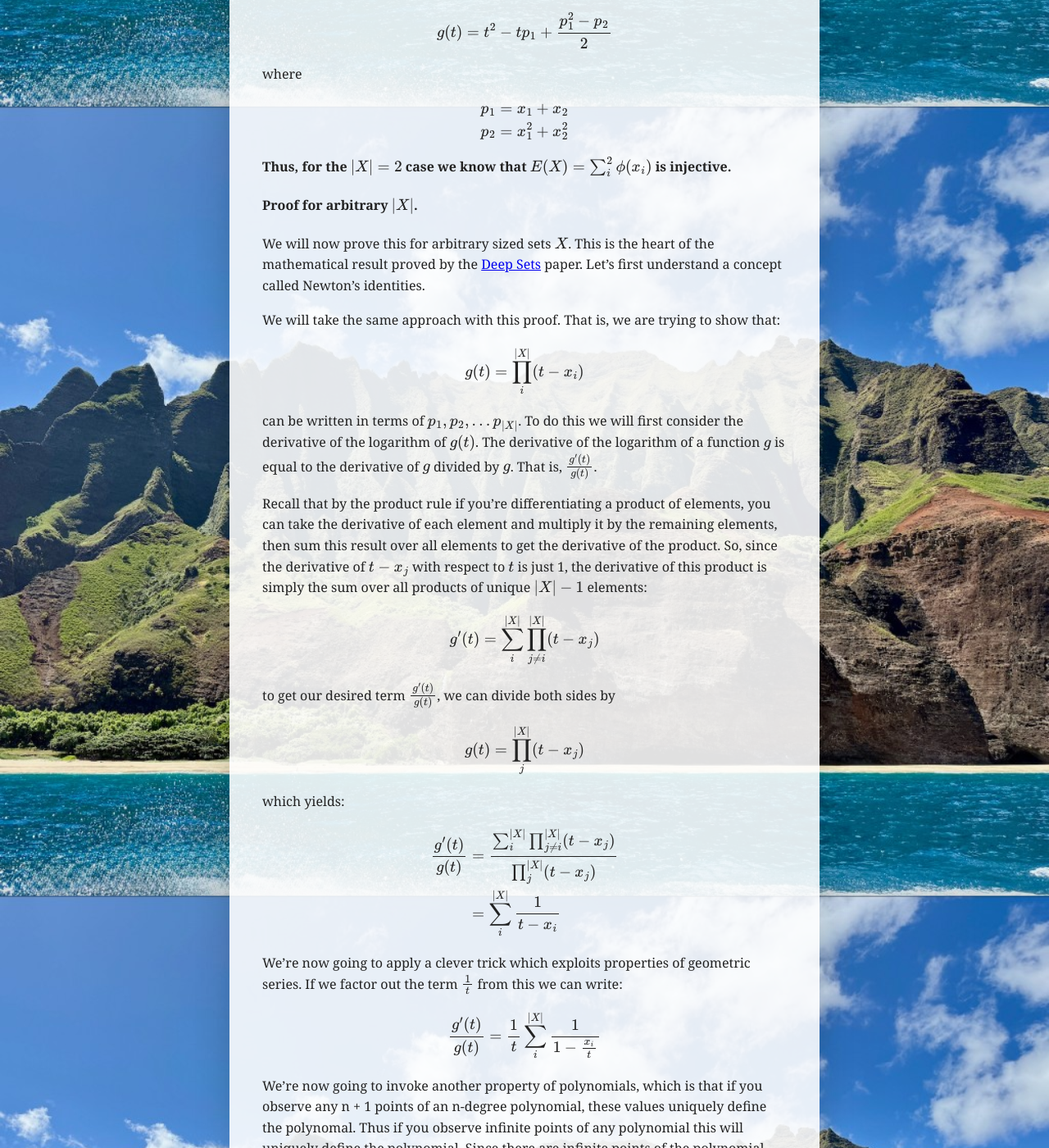
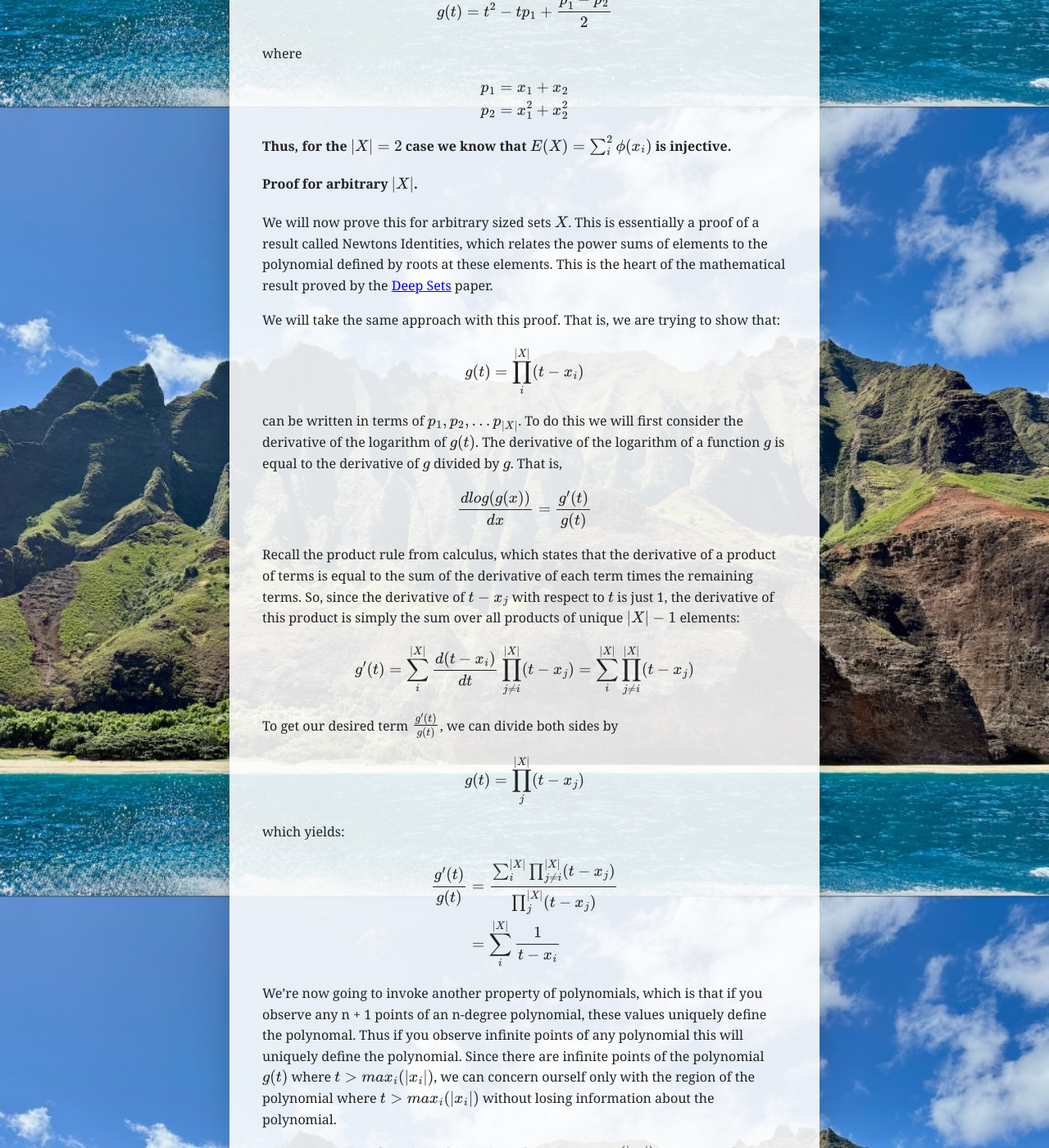
Before and after one commit to whealy11/whealy11.github.io, a Jekyll site: the page built from _posts/2026-10-24-set-regressors.md, in a window 1280 px wide and 1400 px high, scrolled down 9495 px. Shown: the whole window at 82% size. Built offline with Jekyll 4.4.1, drawn with Linux system fonts in a browser that asks for light colours; some of the changed text lies outside the part shown.

Commit message:
small polish

```diff
--- a/_posts/2026-10-24-set-regressors.md
+++ b/_posts/2026-10-24-set-regressors.md
@@ -333,13 +333,13 @@ p_2 = x_1^2 + x_2^2
 \end{aligned}
 $$
 
-The $-tx_1 - tx_2$ term is simple to write in terms of $p$. It's just:
+Let's start with the $-tx_1 - tx_2$ term. This is simple to write in terms of $p$. It's just:
 
 $$
 -tx_1 - tx_2 = -tp_1
 $$
 
-To see how we can write the $x_1x_2$ term in terms of $p$, we can first consider the term $p_1^2$:
+To write the $x_1x_2$ term in terms of $p$, we can first consider the term $p_1^2$:
 
 $$
 \begin{aligned}
@@ -375,7 +375,7 @@ $$
 
 #### Proof for arbitrary $|X|$.
 
-We will now prove this for arbitrary sized sets $X$. This is the heart of the mathematical result proved by the [Deep Sets](https://arxiv.org/pdf/1703.06114) paper. Let's first understand a concept called Newton's identities.
+We will now prove this for arbitrary sized sets $X$. This is essentially a proof of a result called Newtons Identities, which relates the power sums of elements to the polynomial defined by roots at these elements. This is the heart of the mathematical result proved by the [Deep Sets](https://arxiv.org/pdf/1703.06114) paper.
 
 We will take the same approach with this proof. That is, we are trying to show that:
 
@@ -383,15 +383,19 @@ $$
 g(t) = \prod_i^{|X|}(t - x_i)
 $$
 
-can be written in terms of $ p_1, p_2, ... p_{\|X\|} $. To do this we will first consider the derivative of the logarithm of $g(t)$. The derivative of the logarithm of a function $g$ is equal to the derivative of $g$ divided by $g$. That is, $\frac{g'(t)}{g(t)}$.
-
-Recall that by the product rule if you're differentiating a product of elements, you can take the derivative of each element and multiply it by the remaining elements, then sum this result over all elements to get the derivative of the product. So, since the derivative of $t - x_j$ with respect to $t$ is just 1, the derivative of this product is simply the sum over all products of unique $\|X\| - 1$ elements:
+can be written in terms of $ p_1, p_2, ... p_{\|X\|} $. To do this we will first consider the derivative of the logarithm of $g(t)$. The derivative of the logarithm of a function $g$ is equal to the derivative of $g$ divided by $g$. That is,
 
 $$
-g'(t) = \sum_i^{|X|}\prod_{j\neq i}^{|X|} (t - x_j)
+\frac{dlog(g(x))}{dx} = \frac{g'(t)}{g(t)}
 $$
 
-to get our desired term $\frac{g'(t)}{g(t)}$, we can divide both sides by
+Recall the product rule from calculus, which states that the derivative of a product of terms is equal to the sum of the derivative of each term times the remaining terms. So, since the derivative of $t - x_j$ with respect to $t$ is just 1, the derivative of this product is simply the sum over all products of unique $\|X\| - 1$ elements:
+
+$$
+g'(t) = \sum_i^{|X|}\frac{d(t - x_i)}{dt}\prod_{j\neq i}^{|X|} (t - x_j) = \sum_i^{|X|}\prod_{j\neq i}^{|X|} (t - x_j)
+$$
+
+To get our desired term $\frac{g'(t)}{g(t)}$, we can divide both sides by
 
 $$
 g(t) =  \prod_{j}^{|X|} (t - x_j)
@@ -406,20 +410,22 @@ $$
 \end{aligned}
 $$
 
-We're now going to apply a clever trick which exploits properties of geometric series. If we factor out the term $\frac{1}{t}$ from this we can write:
+
+
+We're now going to invoke another property of polynomials, which is that if you observe any n + 1 points of an n-degree polynomial, these values uniquely define the polynomal. Thus if you observe infinite points of any polynomial this will uniquely define the polynomial. Since there are infinite points of the polynomial $g(t)$ where $t > max_i(\|x_i\|)$, we can concern ourself only with the region of the polynomial where $t > max_i(\|x_i\|)$ without losing information about the polynomial.
+
+By restricting our domain to this region where $t > max_i(\|x_i\|)$, we can apply a clever trick to write this in terms of a geometric series. If we factor out the term $\frac{1}{t}$ from this we can write:
 
 $$
 \frac{g'(t)}{g(t)} = \frac{1}{t} \sum_i^{|X|} \frac{1}{1 - \frac{x_i}{t}}
 $$
 
-We're now going to invoke another property of polynomials, which is that if you observe any n + 1 points of an n-degree polynomial, these values uniquely define the polynomal. Thus if you observe infinite points of any polynomial this will uniquely define the polynomial. Since there are infinite points of the polynomial $g(t)$ where $t > max_i(\|x_i\|)$, we can concern ourself only with the region of the polynomial where $t > max_i(\|x_i\|)$ without losing information about the polynomial.
-
 In this region where $t > max_i(\|x_i\|)$, it's the case that the term $\frac{x_i}{t}$ has an absolute value less than 1.
 
-Now note that a geometric series over $|z| < 1$ it's the case that:
+And by the definition of a geometric series it's the case that for any $|z| < 1$:
 
 $$
-\sum_{i=0}^{\infty} z^i = \frac{1}{1-z}
+\frac{1}{1-z} = \sum_{i=0}^{\infty} z^i
 $$
 
 Thus by considering the region where $t > max_i(\|x_i\|)$ we have it that:
```
